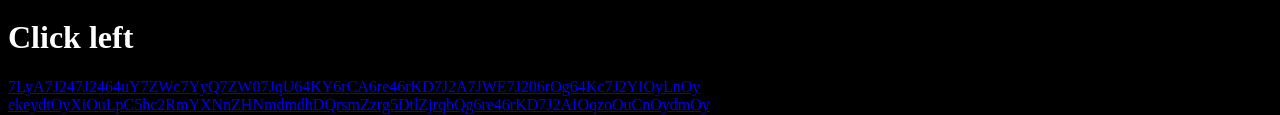
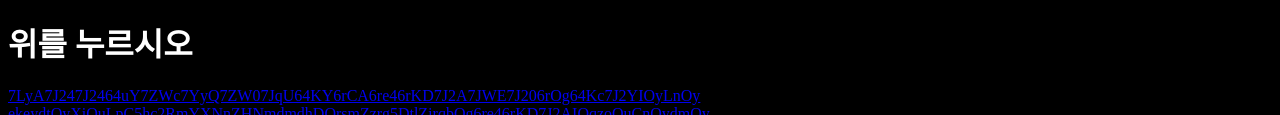
Before and after one commit to landtaor/kanedeadandalive, a plain HTML site: page index.html in a window 1280 px wide. Shown: the part 314-429 px from the top of the page. Drawn offline with Linux system fonts and the light colour scheme.

Commit message:
Update index.html

```diff
--- a/index.html
+++ b/index.html
@@ -7,7 +7,7 @@
   <body style="background-color: black; color: white">
 
  <a href="https://youtu.be/cxk4ZabWzdo"><img src="https://youtu.be/vi/cxk4ZabWzdo/oot.jpeg" border="0"></a>
-<h1>Click left</h1>
+<h1>위를 누르시오</h1>
 <a href="https://www.youtube.com/channel/UC0aKwoKNeqBaUwiEXmkQaGQ">
 7LyA7J247J2464uY7ZWc7YyQ7ZW07JqU64KY6rCA6re46rKD7J2A7JWE7J206rOg64Kc7J2YIOyLnOy
 ekeydtOyXiOuLpC5hc2RmYXNnZHNmdmdhDQrsmZzrg5DtlZjrqbQg6re46rKD7J2AIOqzoOuCnOydmOy
```
